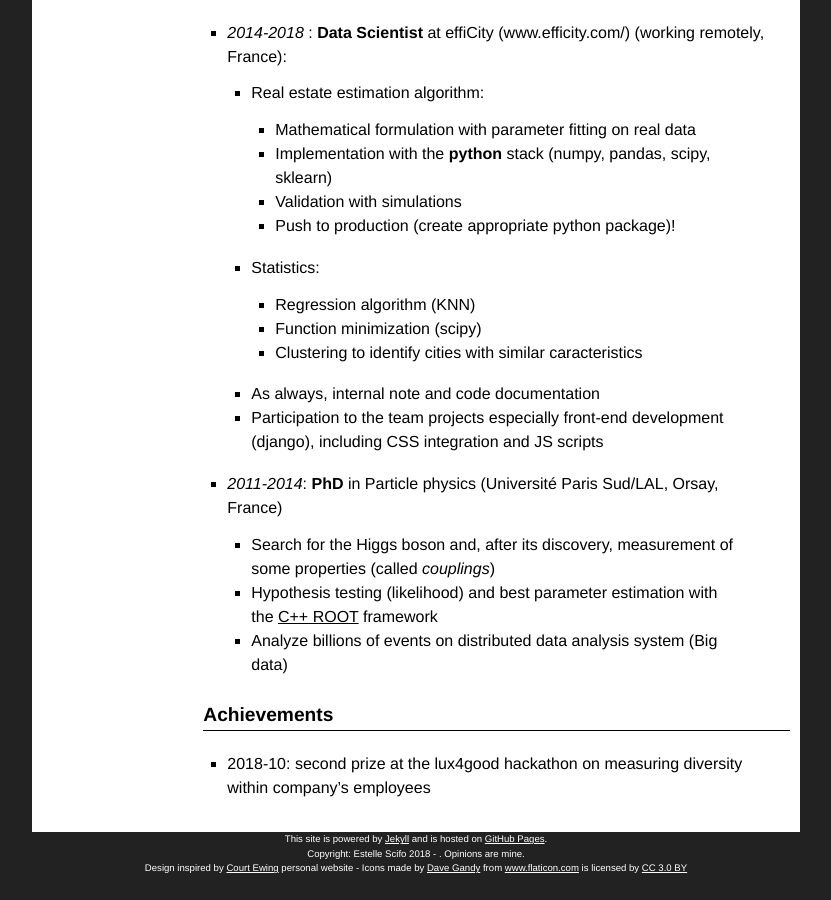
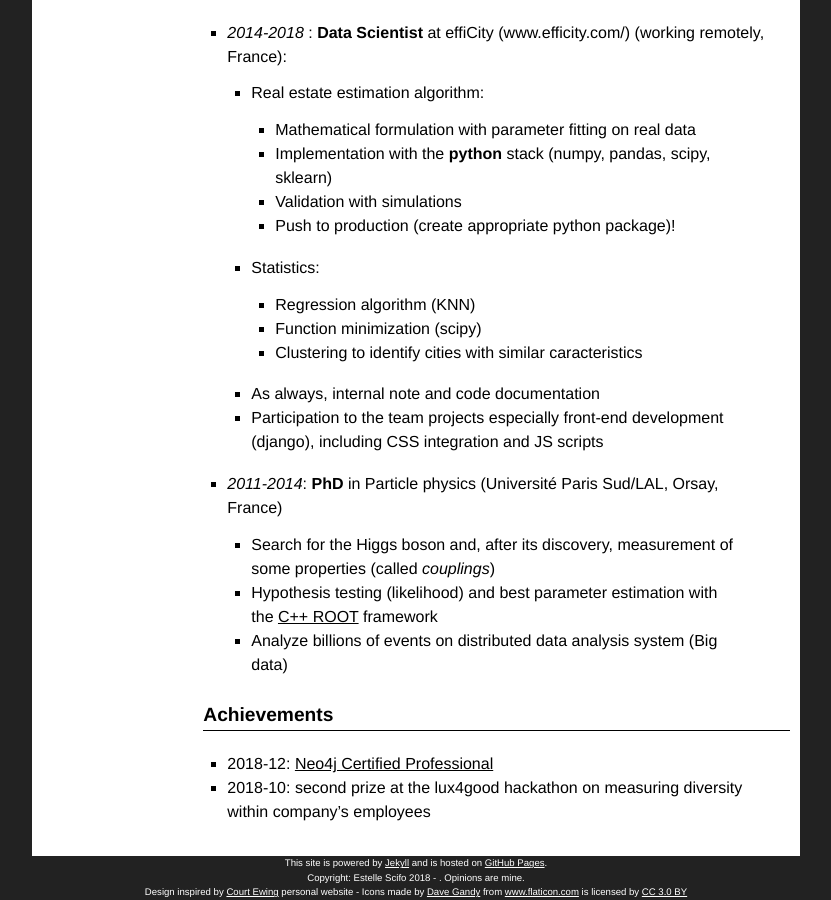
Before and after one commit to stellasia/stellasia.github.io, a Jekyll site: the page built from about.md, in a window 1280 px wide and 900 px high, scrolled down 1386 px. Shown: the whole window, without its empty margins (224-1055 px from the left). Built offline with Jekyll 4.4.1, drawn with Linux system fonts in a browser that asks for light colours; before the commit the page ends 2262 px from its top, so only the background shows below that.

Commit message:
Neo4j certif

```diff
--- a/about.md
+++ b/about.md
@@ -71,4 +71,5 @@ Want to hire me for 1-1 short sessions or freelance jobs?
 
 # Achievements
 
+- 2018-12: [Neo4j Certified Professional](https://graphacademy.neo4j.com/certificates/43898ee59d183928339d23f5e21d52276054b3b133d48a03e71bebab024ad242.pdf)
 - 2018-10: second prize at the lux4good hackathon on measuring diversity within company's employees
```
